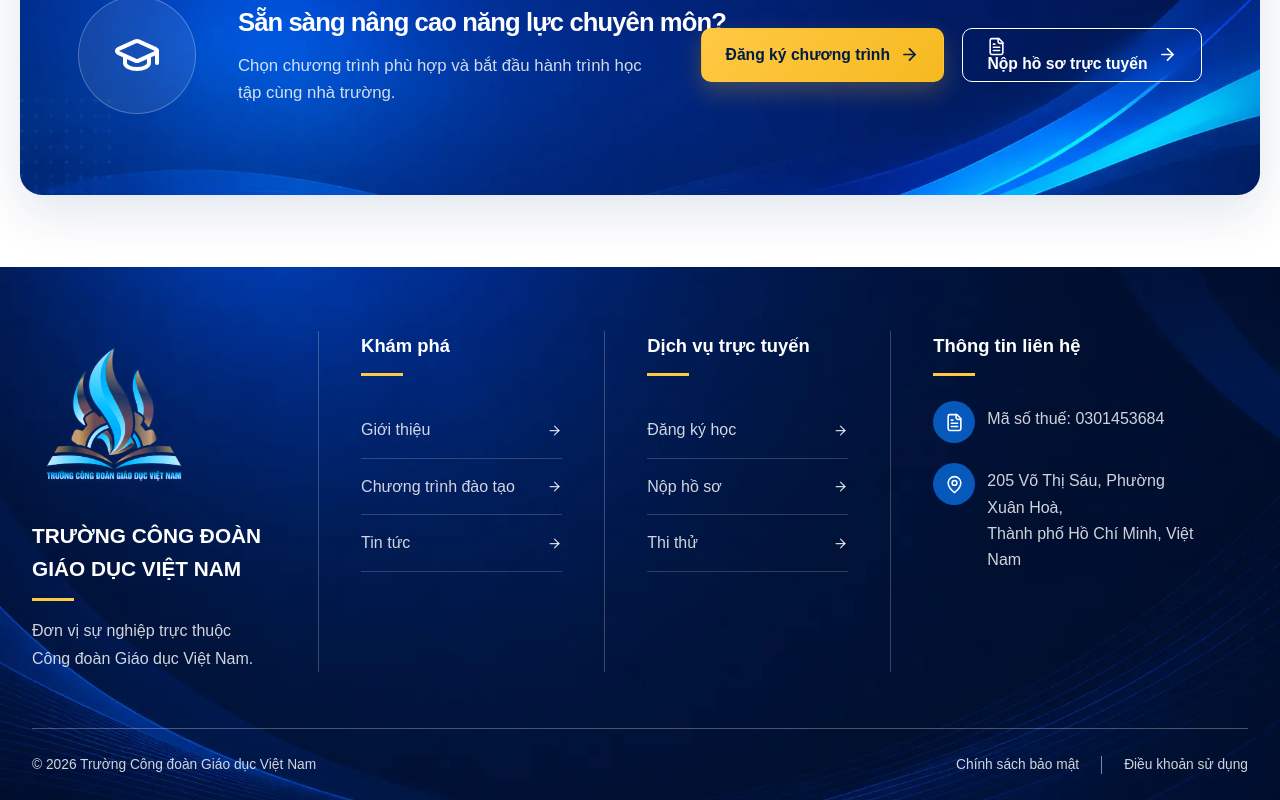
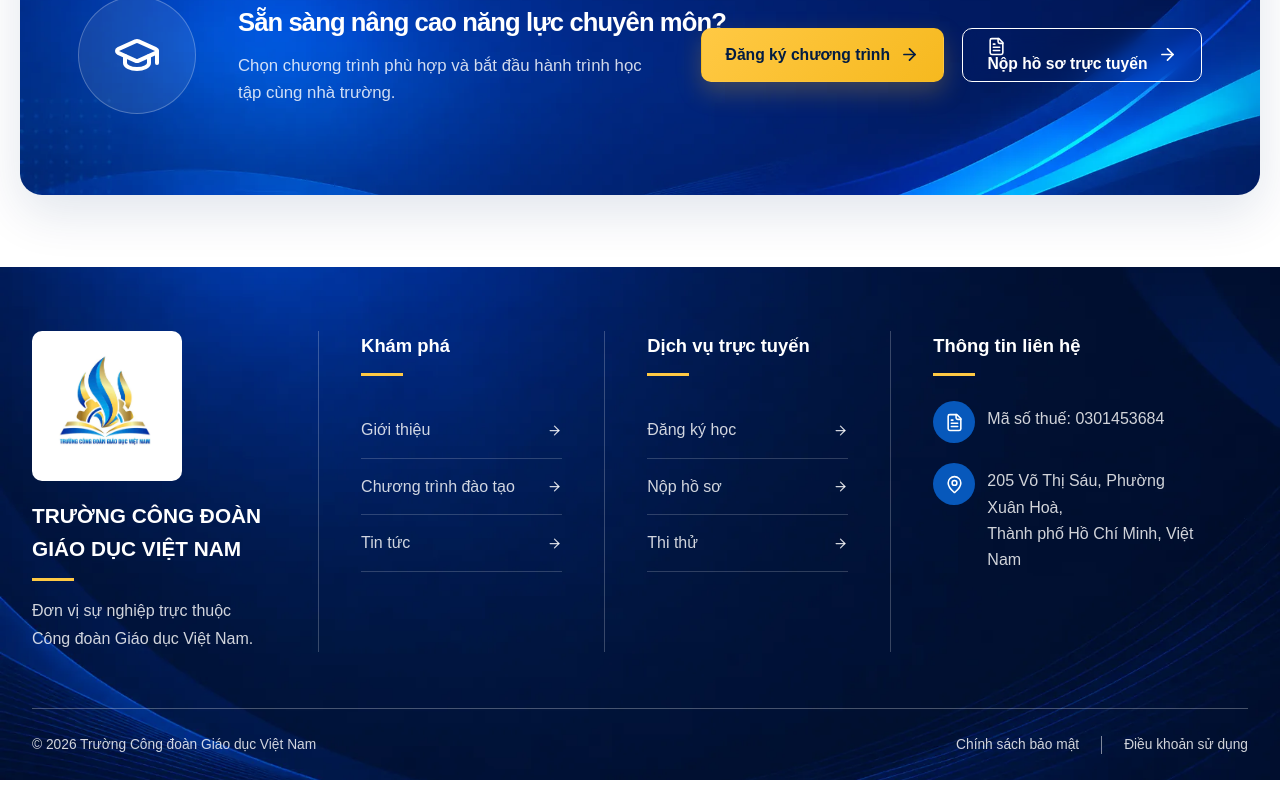
Before and after one commit to Tafi00/congdoanldp, a React (Vite) app: page / in a window 1280 px wide. Shown: the part 4652-5452 px from the top of the page. Built offline with nearby package versions, Linux system fonts and the light colour scheme; a web font is replaced by a local one.

Commit message:
style: restore white logo card in footer

```diff
--- a/src/components/layout/SiteFooter.css
+++ b/src/components/layout/SiteFooter.css
@@ -25,13 +25,14 @@
   border-left: 0;
 }
 .site-footer__brand img {
-  width: 170px;
-  height: 170px;
+  width: 150px;
+  height: 150px;
   margin-bottom: 18px;
-  filter: invert(1) hue-rotate(180deg) saturate(1.2) brightness(1.1);
-  mix-blend-mode: screen;
-  object-fit: cover;
-  object-position: center 22%;
+  padding: 10px;
+  border-radius: 10px;
+  background: #fff;
+  object-fit: contain;
+  object-position: center;
 }
 .site-footer__brand strong {
   display: block;
```
